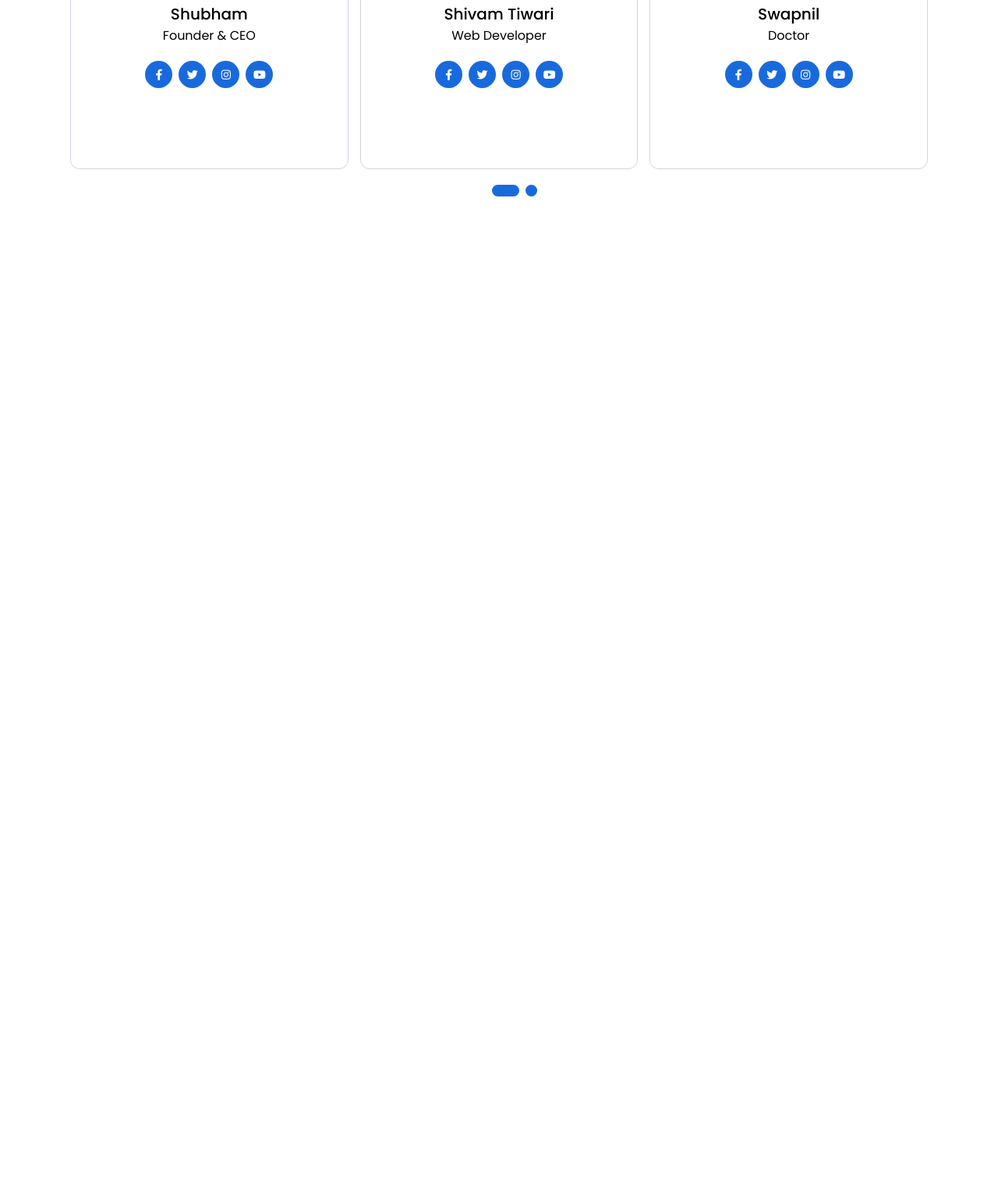
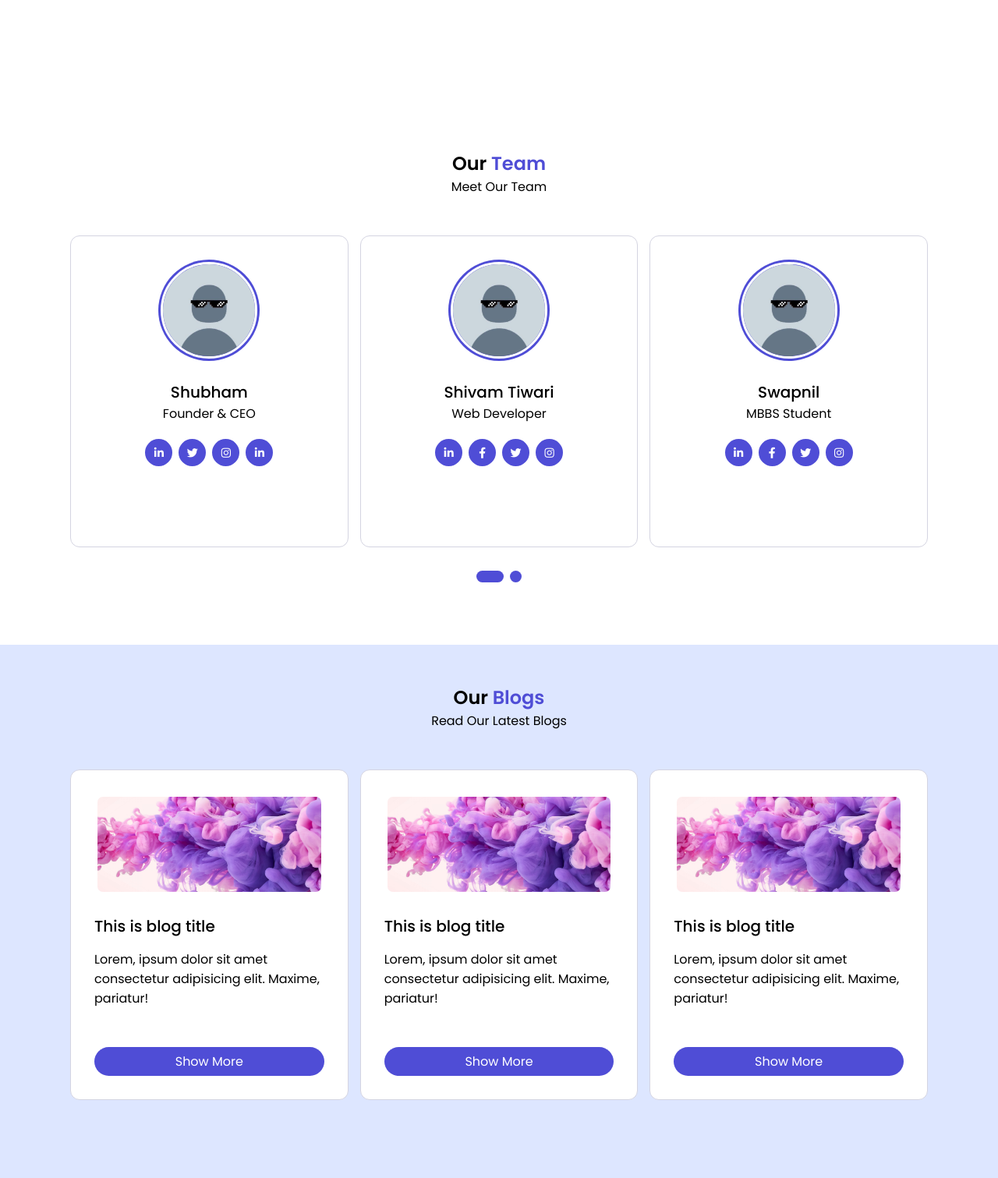
Before and after one commit to shivmtiwari/3pbrains, a plain HTML site: page index.html in a window 1280 px wide. Shown: the part 948-2459 px from the top of the page at 78% size. Before the commit the page ends 1320 px from the top, so only its background shows below. Drawn offline with nearby package versions, Linux system fonts and the light colour scheme.

Commit message:
blog section updated
blog section updated

```diff
--- a/css/style.css
+++ b/css/style.css
@@ -14,11 +14,14 @@
   --body-color: #dde6ff;
   --nav-color: #fff;
   --text-color: rgb(0, 0, 0);
-  --hover-color: rgb(24,106,220);
+  --hover-color:rgb(79, 77, 214);
+  /* --hover-color: rgb(24,106,220); */
   --span-color:rgb(98, 0, 255);
   --border-coloe:#D4D4E1;
   --icon-bg:rgb(75, 75, 218);
   --icon-color:#fff;
+  --body-light:#fff;
+  --static-color: rgb(79, 77, 214);
 
 }
 
@@ -32,9 +35,11 @@ body.dark {
   --nav-color: #242526;
   --text-color: #fff;
   --hover-color: rgb(0, 255, 55);
-  --span-color:rgb(0, 204, 255);
+  --static-color:rgb(0, 255, 55);
   --border-coloe:#fff;
   --icon-color:rgb(0, 0, 0);
+  --body-light:rgb(0, 0, 0);
+
 
 }
 
@@ -76,7 +81,7 @@ nav .nav-bar .sidebarOpen{
 }
 
 nav .nav-bar a span{
-  color: red;
+  color: var(--static-color);
 }
 
 nav .nav-bar a{
@@ -121,7 +126,7 @@ nav .nav-bar a{
   color: var(--hover-color);
   border-bottom: 2px solid var(--hover-color);
   padding-bottom: 3px ;
-  /* animation:  1s ease-in; */
+  animation:  1s ease-in;
 
 
 }
@@ -167,27 +172,44 @@ nav .nav-bar a{
   pointer-events: none;
 }
 
-/* body starts */
+/* ================================body starts========================================== */
 .home{
-  background-color: var(--nav-color);
+  background-color: var(--body-color);
   padding-top: 50px;
+  margin-top: -80px;
+}
+.services{
+  height: 100vh;
+  margin-top: 40px;
+  padding-top: 60px;
+}
+.blog{
+  background-color: var(--body-color);
 }
 
-.container{
+.team{
+  background-color: var(--body-light);
+  padding-top: 40px;
+}
+
+
+.container,
+.container1{
   max-width: 1140px;
+  /* background-color: var(--body-color); */
   width: 90%;
-  margin: 0 auto;
+  margin:   auto;
   height: auto;
   color: var(--text-color);
   text-align: center;
   max-width: 1140px;
   width: 100%;
   overflow: hidden;
-  padding: 50px 0;
+  padding: 50px 0 0 0;
 }
 
-.container span{
-  color: var(--span-color);
+.container1 span{
+  color: var(--hover-color);
   margin-bottom: 30px;
 }
 
@@ -198,18 +220,12 @@ nav .nav-bar a{
 
 
 
-
-
-
-
-
-
-/* .container{
+.container{
   max-width: 1140px;
   width: 100%;
   overflow: hidden;
   padding: 50px 0;
-} */
+}
 .container .main-card{
   display: flex;
   justify-content: space-evenly;
@@ -228,7 +244,7 @@ nav .nav-bar a{
 }
 .main-card .cards .card{
   width: calc(100% / 3 - 10px);
-  background: var(--nav-color);
+  background: var(--body-light);
   border-radius: 12px;
   padding: 30px;
   border:1px solid var(--border-coloe);
@@ -236,7 +252,7 @@ nav .nav-bar a{
   transition: all 0.4s ease;
 }
 .main-card .cards .card:hover{
-  /* transform: translateY(-15px); */
+  transform: translateY(-15px);
     box-shadow: 0 5px 10px rgba(0, 0, 0, 0.1);
     border: none;
     /* background-color: var(--hover-color);
@@ -308,7 +324,7 @@ nav .nav-bar a{
   width: 100%;
   display: flex;
   justify-content: center;
-  margin: 20px;
+  margin: 30px auto;
 }
 .button label{
   height: 15px;
@@ -337,17 +353,79 @@ nav .nav-bar a{
 input[type="radio"]{
   display: none;
 }
-@media (max-width: 768px) {
-  .main-card .cards .card{
-    margin: 20px 0 10px 0;
-    width: calc(100% / 2 - 10px);
-  }
+
+/* ===================blog========================== */
+
+
+.container1 .main-card1{
+  display: flex;
+  justify-content: space-between;
+  width: 100%;
+  transition: 1s;
 }
-@media (max-width: 600px) {
-  .main-card .cards .card{
-    /* margin: 20px 0 10px 0; */
-    width: 100%;
-  }
+
+#two:checked ~ .main-card1{
+  margin-left: -100%;
+}
+
+.container .main-card1 .cards{
+  width: calc(100% / 1 - 10px);
+  display: flex;
+  flex-wrap: wrap;
+  margin: 0 20px;
+  justify-content: space-between;
+}
+
+.main-card1 .cards .card1{
+  width: calc(100% / 3 - 10px);
+  background: var(--body-light);
+  border-radius: 12px;
+  padding: 30px;
+  border:1px solid var(--border-coloe);
+
+  transition: all 0.4s ease;
+}
+
+
+.cards .card1 .content .img{
+  height: 130px;
+  width: 100%;
+  border-radius: 10px;
+  border: 1px solid transparent;
+  margin-bottom: 25px;
+}
+.card1 .content .img img{
+  height: 100%;
+  width: 100%;
+  border: 3px solid transparent;
+  border-radius: 10px;
+  object-fit: cover;
+}
+
+.cards .card1 .content{
+  width: 100%;
+  display: flex;
+  flex-direction: column;
+  justify-content: left;
+  align-items: left;
+  text-align: left;
+}
+.card1 .content .title{
+  font-size: 20px;
+  font-weight: 500;
+  margin-bottom: 15px;
+}
+.cards .card1 .content a{
+  text-decoration: none;
+  margin-top: 50px;
+  border: 1px solid transparent;
+  width: auto;
+  background-color: var(--static-color);
+  color: var(--body-light);
+  border-radius: 50px;
+  padding: 5px 10px;
+  font-weight: 400;
+  text-align: center;
 }
 
 
@@ -361,14 +439,10 @@ input[type="radio"]{
 
 
 
+/******************************************* media queries *************************************/
 
 
 
-
-
-
-
-/******************************************* media queries *************************************/
 
 
 @media (max-width: 1030px) {
@@ -444,3 +518,27 @@ input[type="radio"]{
   }
 
 }
+
+/* ===============card======================== */
+
+ @media (max-width: 768px) {
+  .main-card .cards .card,
+  .main-card1 .cards .card1{
+    margin: 20px 0 10px 0;
+    width: calc(100% / 2 - 10px);
+  }
+}
+
+@media (max-width: 600px) {
+  .main-card .cards .card{
+    align-items: center;
+    text-align: center;
+    justify-content: space-between;
+    margin: 20px auto;
+    width: 100%;
+  }
+  .main-card1 .cards .card1{
+    margin: 20px auto;
+    width: 100%;
+  }
+}
--- a/index.html
+++ b/index.html
@@ -34,7 +34,7 @@
                     <li><a href="#about">About</a></li>
                     <li><a href="#Services">Services</a></li>
                     <li><a href="#team">Team</a></li>
-                    <li><a href="#">Blog</a></li>
+                    <li><a href="#blog">Blog</a></li>
                     <li><a href="#">Contact</a></li>
                 </ul>
             </div>
@@ -65,15 +65,17 @@
         </section>
     </div>
 
-    <div class="home" id="Services">
-        <section class="container">
+    <div class="services" id="Services">
+        <section class="container1">
             <h1>Our <span>Services</span></h1>
 
         </section>
     </div>
 
-    <div class="home" id="team">
-        <section class="container">
+    <!-- ========================================================= -->
+
+    <div class="team" id="team">
+        <section class="container1">
             <h1>Our <span>Team</span></h1>
             <p>Meet Our Team</p>
             <div class="container">
@@ -91,11 +93,12 @@
                                     <div class="job">Founder & CEO</div>
                                 </div>
                                 <div class="media-icons">
-                                    <a href="#"><i class="fab fa-facebook-f"></i></a>
+
+                                    <a href=""><i class="fab fa-linkedin-in"></i></a>
                                     <a href="#"><i class="fab fa-twitter"></i></a>
                                     <a href="#"><i class="fab fa-instagram"></i></a>
-                                    <a href="#"><i class="fab fa-youtube"></i></a>
-                                </div>
+                                    <a href=""><i class="fab fa-linkedin-in"></i></a>
+                             </div>
                             </div>
                         </div>
                         <div class="card">
@@ -108,10 +111,11 @@
                                     <div class="job">Web Developer</div>
                                 </div>
                                 <div class="media-icons">
+                                    <a href=""><i class="fab fa-linkedin-in"></i></a>
                                     <a href="#"><i class="fab fa-facebook-f"></i></a>
                                     <a href="#"><i class="fab fa-twitter"></i></a>
                                     <a href="#"><i class="fab fa-instagram"></i></a>
-                                    <a href="#"><i class="fab fa-youtube"></i></a>
+
                                 </div>
                             </div>
                         </div>
@@ -122,13 +126,15 @@
                                 </div>
                                 <div class="details">
                                     <div class="name">Swapnil</div>
-                                    <div class="job">Doctor</div>
+                                    <div class="job">MBBS Student</div>
                                 </div>
                                 <div class="media-icons">
+                                    <a href=""><i class="fab fa-linkedin-in"></i></a>
                                     <a href="#"><i class="fab fa-facebook-f"></i></a>
                                     <a href="#"><i class="fab fa-twitter"></i></a>
                                     <a href="#"><i class="fab fa-instagram"></i></a>
-                                    <a href="#"><i class="fab fa-youtube"></i></a>
+
+
                                 </div>
                             </div>
                         </div>
@@ -144,10 +150,11 @@
                                     <div class="job">Your job</div>
                                 </div>
                                 <div class="media-icons">
+                                    <a href=""><i class="fab fa-linkedin-in"></i></a>
                                     <a href="#"><i class="fab fa-facebook-f"></i></a>
                                     <a href="#"><i class="fab fa-twitter"></i></a>
                                     <a href="#"><i class="fab fa-instagram"></i></a>
-                                    <a href="#"><i class="fab fa-youtube"></i></a>
+
                                 </div>
                             </div>
                         </div>
@@ -161,10 +168,11 @@
                                     <div class="job">Your job</div>
                                 </div>
                                 <div class="media-icons">
+                                    <a href=""><i class="fab fa-linkedin-in"></i></a>
                                     <a href="#"><i class="fab fa-facebook-f"></i></a>
                                     <a href="#"><i class="fab fa-twitter"></i></a>
                                     <a href="#"><i class="fab fa-instagram"></i></a>
-                                    <a href="#"><i class="fab fa-youtube"></i></a>
+
                                 </div>
                             </div>
                         </div>
@@ -178,10 +186,11 @@
                                     <div class="job">Your job</div>
                                 </div>
                                 <div class="media-icons">
+                                    <a href=""><i class="fab fa-linkedin-in"></i></a>
                                     <a href="#"><i class="fab fa-facebook-f"></i></a>
                                     <a href="#"><i class="fab fa-twitter"></i></a>
                                     <a href="#"><i class="fab fa-instagram"></i></a>
-                                    <a href="#"><i class="fab fa-youtube"></i></a>
+
                                 </div>
                             </div>
                         </div>
@@ -196,6 +205,65 @@
         </section>
     </div>
 
+    <!-- ================================================= -->
+
+
+    <div class="blog" id="blog">
+        <section class="container1 container">
+            <h1>Our <span>Blogs</span></h1>
+            <p>Read Our Latest Blogs</p>
+            <div class="container">
+                <div class="main-card1">
+                    <div class="cards">
+                        <div class="card1">
+                            <div class="content">
+                                <div class="img">
+                                    <img src="blog.jpg" alt="">
+                                </div>
+                                <div class="details">
+                                    <div class="title">This is blog title</div>
+                                    <div class="job">Lorem, ipsum dolor sit amet consectetur adipisicing elit. Maxime,
+                                        pariatur!</div>
+                                </div>
+                                <a href="">Show More</a>
+                            </div>
+                        </div>
+                        <div class="card1">
+                            <div class="content">
+                                <div class="img">
+                                    <img src="blog.jpg" alt="">
+                                </div>
+                                <div class="details">
+                                    <div class="title">This is blog title</div>
+                                    <div class="job">Lorem, ipsum dolor sit amet consectetur adipisicing elit. Maxime,
+                                        pariatur!</div>
+                                </div>
+                                <a href="">Show More</a>
+                            </div>
+                        </div>
+                        <div class="card1">
+                            <div class="content">
+                                <div class="img">
+                                    <img src="blog.jpg" alt="">
+                                </div>
+                                <div class="details">
+                                    <div class="title">This is blog title</div>
+                                    <div class="job">Lorem, ipsum dolor sit amet consectetur adipisicing elit. Maxime,
+                                        pariatur!</div>
+                                </div>
+                                <a href="">Show More</a>
+                            </div>
+                        </div>
+                    </div>
+                </div>
+            </div>
+    </div>
+    </div>
+    </section>
+    </div>
+
+
+
 
     <script src="js/web.js"></script>
 
```
Also changed, not shown: blog.jpg (added).
